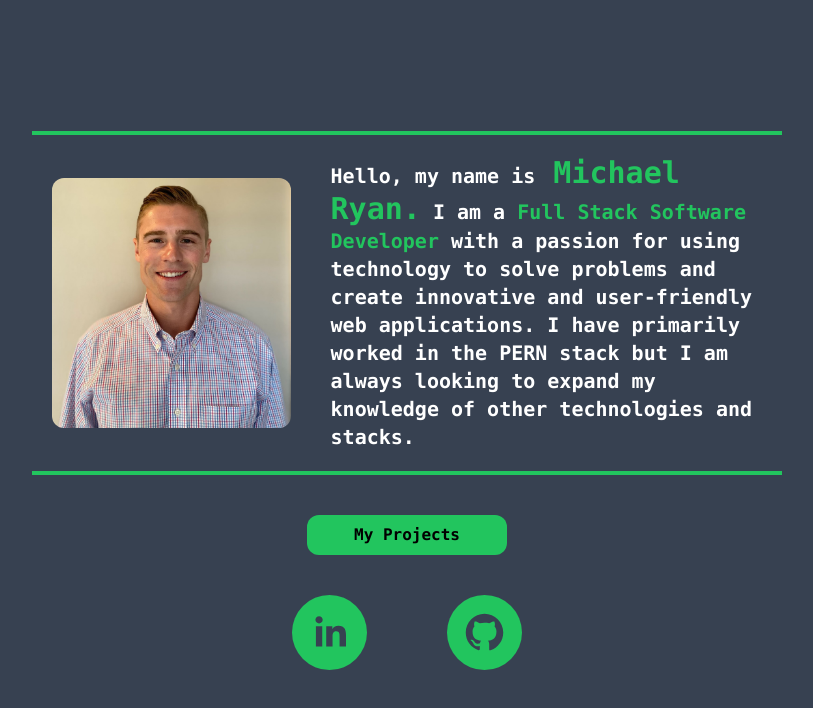
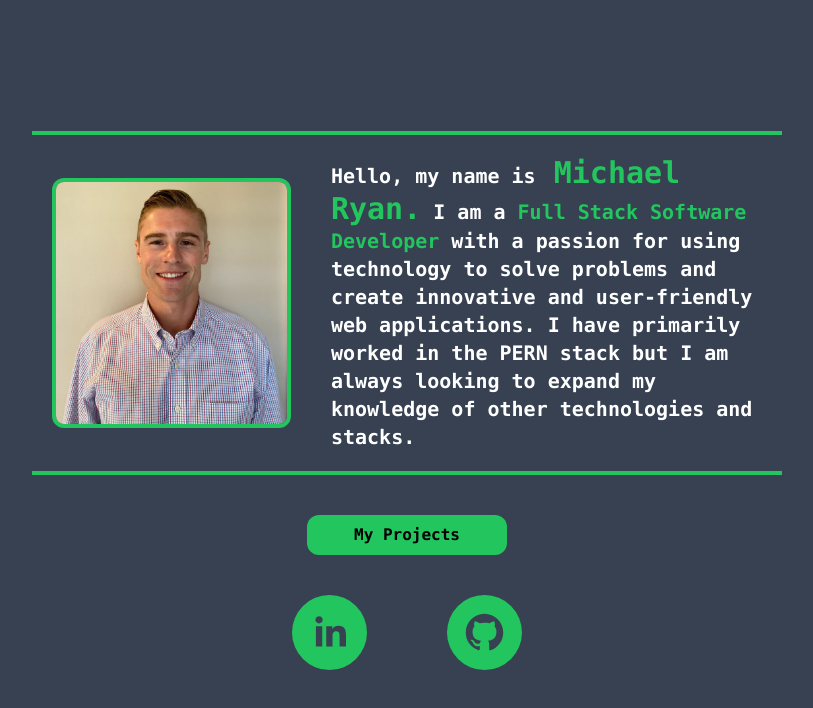
Before and after one commit to MikeRyan189/Portfolio, a React (Create React App) app: page / in a window 1280 px wide. Shown: the top 708 px of the page, without its empty margins (233-1046 px from the left). Built offline with nearby package versions, Linux system fonts and the light colour scheme.

Commit message:
img border

```diff
--- a/src/Home.js
+++ b/src/Home.js
@@ -12,7 +12,7 @@ function Home() {
   return (
     <div className='bg-gray-700 h-full md:h-screen flex flex-col items-center justify-center font-mono ' >
       <div className='flex flex-col items-center m-10 md:flex md:flex-row md:w-[750px] border-y-green-500 border-y-4'>
-     <img src={headshot} alt='headshot' className='h-[250px] rounded-xl m-5'></img>
+     <img src={headshot} alt='headshot' className='h-[250px] rounded-xl m-5 border-green-500 border-4 '></img>
      <div>
      <p className='m-5 text-xl font-bold text-white text-center md:text-left' >Hello, my name is<span className='text-3xl font-bold text-green-500'> Michael Ryan.</span> I am a <span className='text-xl font-bold text-green-500'> Full Stack Software Developer</span> with a passion for using technology to solve problems and create innovative and user-friendly web applications. I have primarily worked in the PERN stack but I am always looking to expand my knowledge of other technologies and stacks.</p>
      </div>
```
